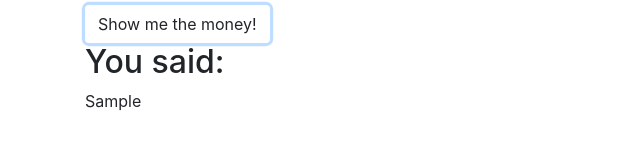
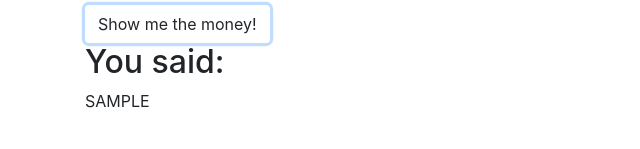
Before and after one commit to GACOSTA1988/shouting-machine, a plain HTML site: page index.html in a window 1280 px wide. Both pictures are taken after typing "Sample" into the empty fields and a click on the button "Show me the money!". Shown: the part 137-286 px from the top of the page, 0-640 px from the left. Drawn offline with nearby package versions, Linux system fonts and the light colour scheme.

Commit message:
add uppercase function to variable

```diff
--- a/js/scripts.js
+++ b/js/scripts.js
@@ -1,11 +1,9 @@
 $(document).ready(function() {
   $("#formOne").submit(function(event) {
     var contentInput = $("input#content").val ();
+    contentInput=contentInput.toUpperCase();
     $(".content").text(contentInput);
-
     $("#story").show();
-
-
 
     event.preventDefault();
   });
```
Also changed, not shown: index.html (+1 -1 lines).
